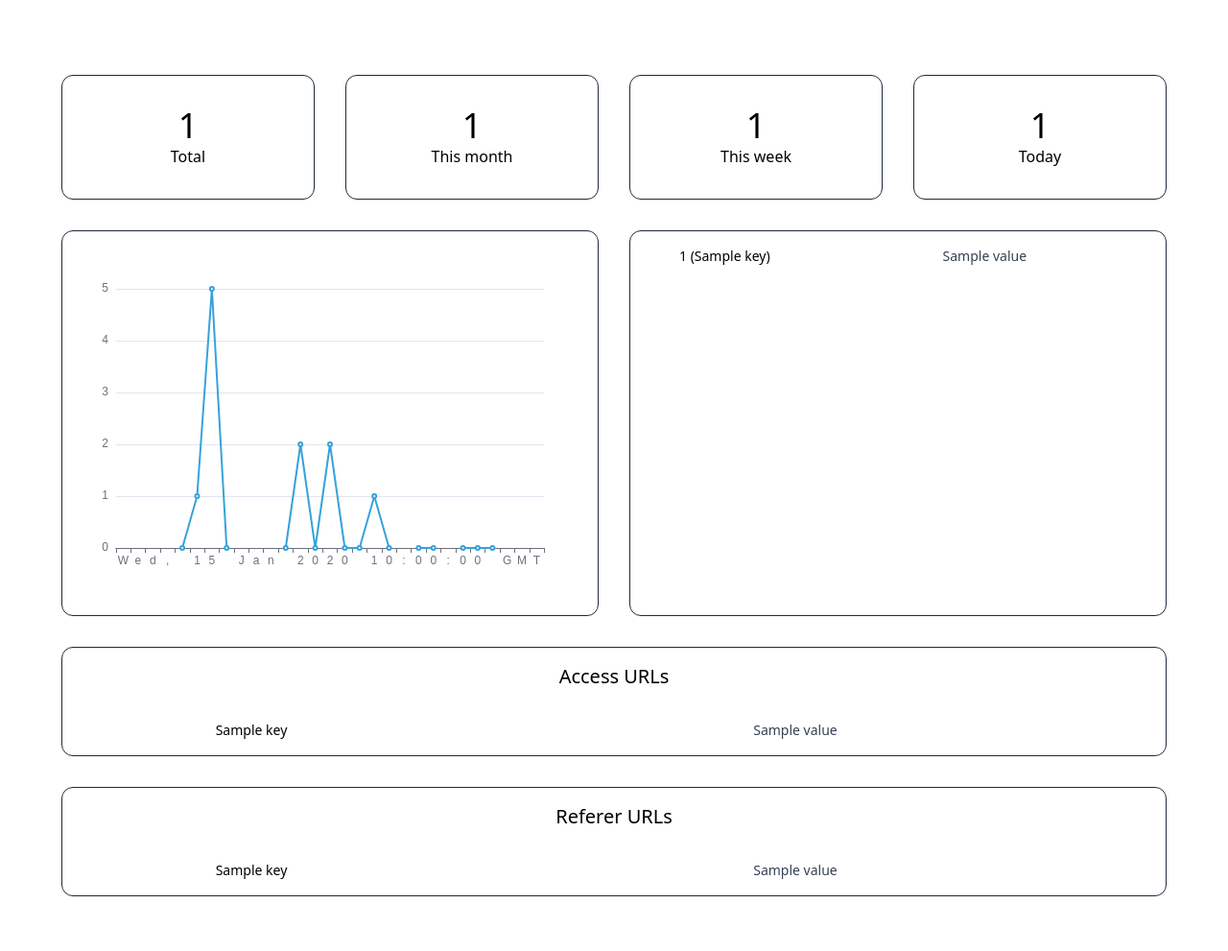
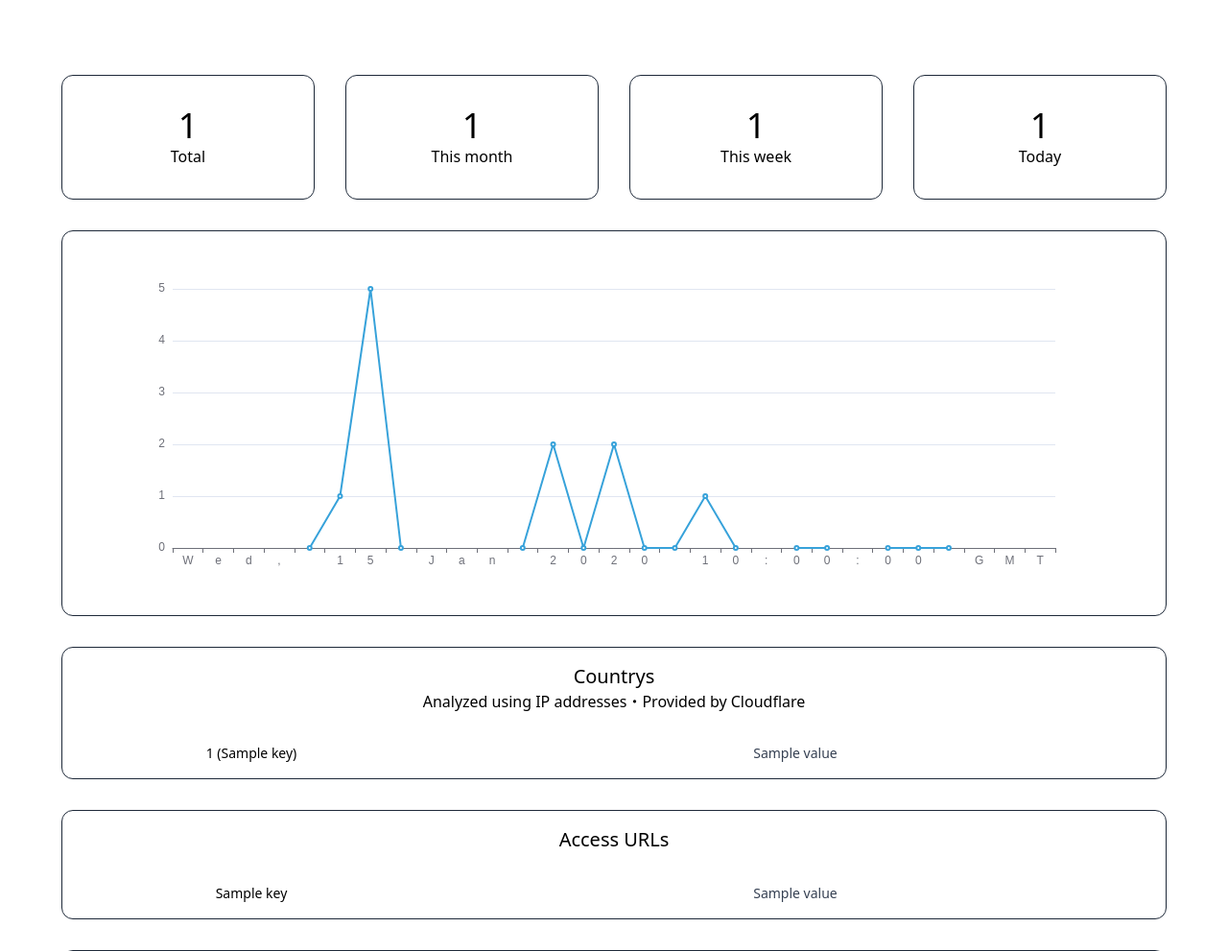
Before and after one commit to DiamondGotCat/web, a Python web app: template templates/analytics.html in a window 1280 px wide. Shown: the part 650-1641 px from the top of the page at 96% size. Before the commit the page ends 1584 px from the top, so only its background shows below. Run offline with Jinja, Linux system fonts and the light colour scheme; the template is opened without the code that fills it: most values are stand-ins (such as "Sample title", 1, 10 or a date in 2020).

Commit message:
no description

```diff
--- a/templates/analytics.html
+++ b/templates/analytics.html
@@ -72,11 +72,14 @@ Powered by DGC-Analytics
             <p>Today</p>
         </div>
     </div>
-    <div class="grid grid-cols-1 gap-4 lg:grid-cols-2 lg:gap-8">
     <div class="rounded-xl border border-gray-800">
         <div id="chart" style="width: 100%; height: 400px; min-height: 400px;"></div>
     </div>
     <div class="rounded-xl border border-gray-800">
+        <div class="p-4">
+            <p class="text-xl">Countrys</p>
+            <p>Analyzed using IP addresses・Provided by Cloudflare</p>
+        </div>
         <div class="flow-root p-4">
             <dl class="-my-3 divide-y divide-gray-200 dark:divide-gray-800 text-sm">
                 {% for key, value in countryTotal.items() %}
@@ -86,7 +89,6 @@ Powered by DGC-Analytics
                 </div>
                 {% endfor %}
             </dl>
-            </div>
         </div>
     </div>
     <div class="rounded-xl border border-gray-800">
```
Lines whose indentation alone changed are shown as unchanged.
